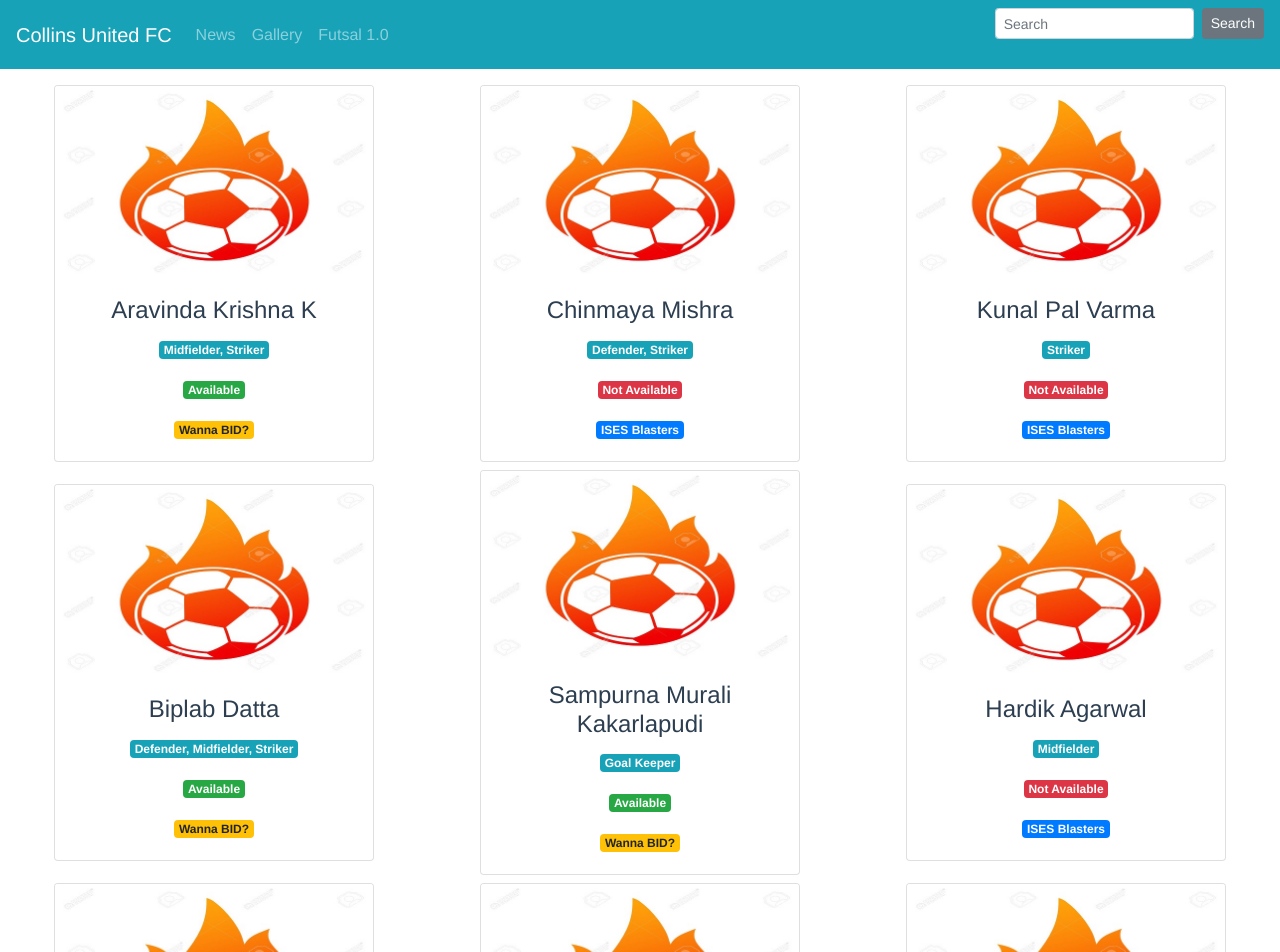
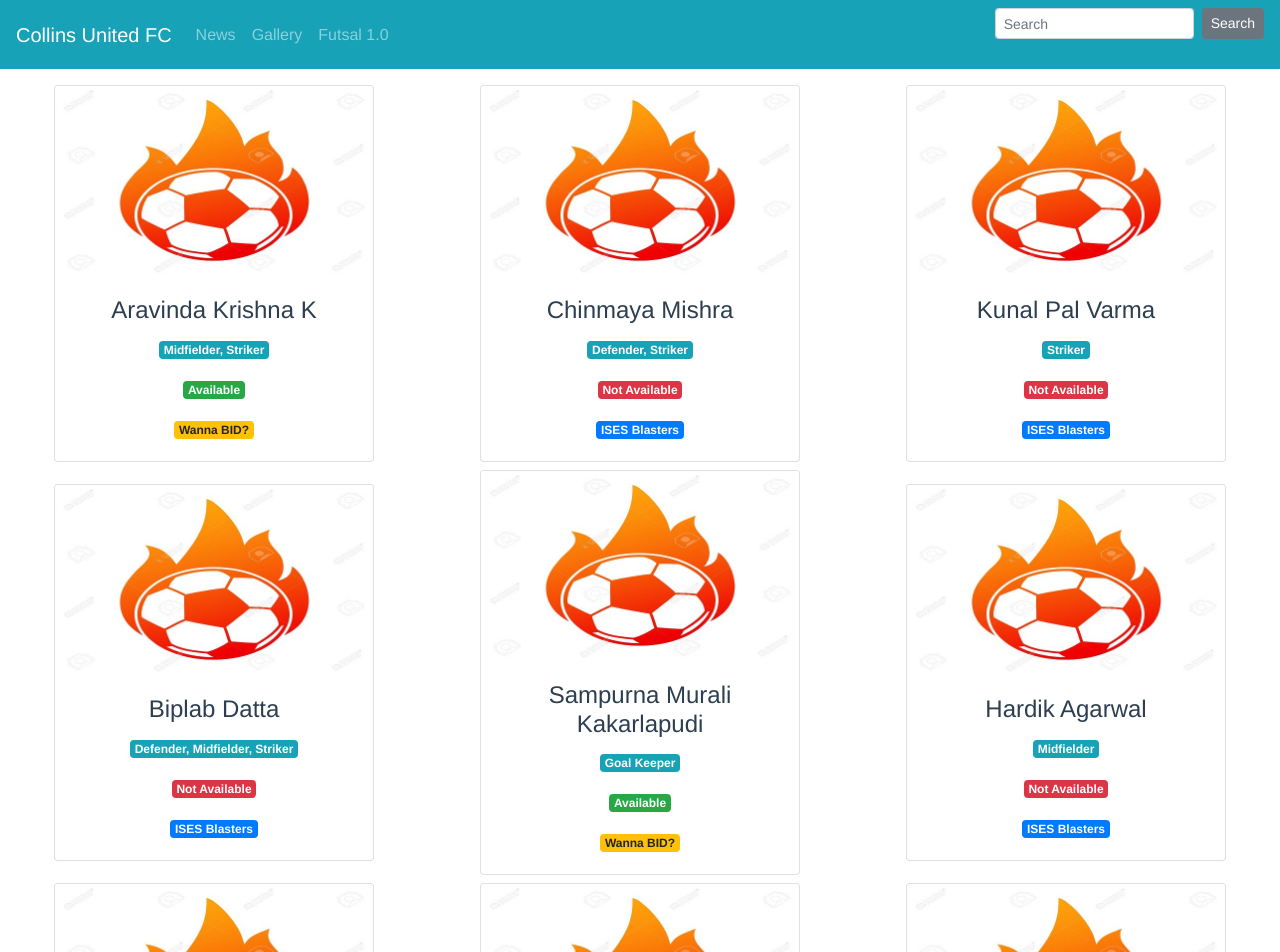
Before and after one commit to AndysWork/Football_Tournament, a Vue app: page /tournament/bidding in a window 1280 px wide. Shown: the top 952 px of the page. Built offline with nearby package versions, Linux system fonts and the light colour scheme.

Commit message:
Updated List

```diff
--- a/src/components/Bidding.vue
+++ b/src/components/Bidding.vue
@@ -71,8 +71,8 @@ export default {
           name: "Biplab Datta",
           email: "biplab.datta@rockwellcollins.com",
           position: "Defender, Midfielder, Striker",
-          isAvailable: true,
-          currentTeam: ""
+          isAvailable: false,
+          currentTeam: "ISES Blasters"
         },
         {
           name: "Sampurna Murali Kakarlapudi",
```
